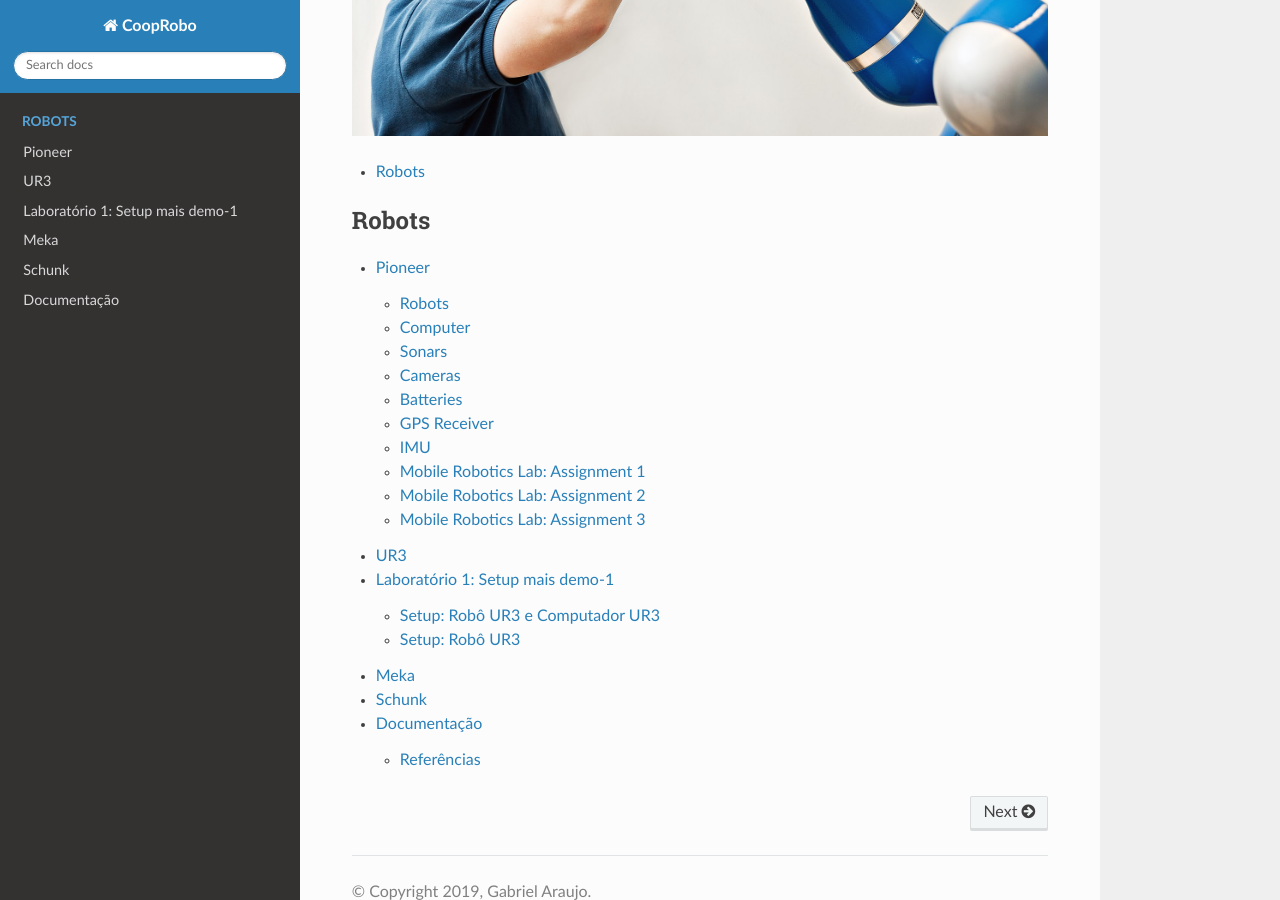
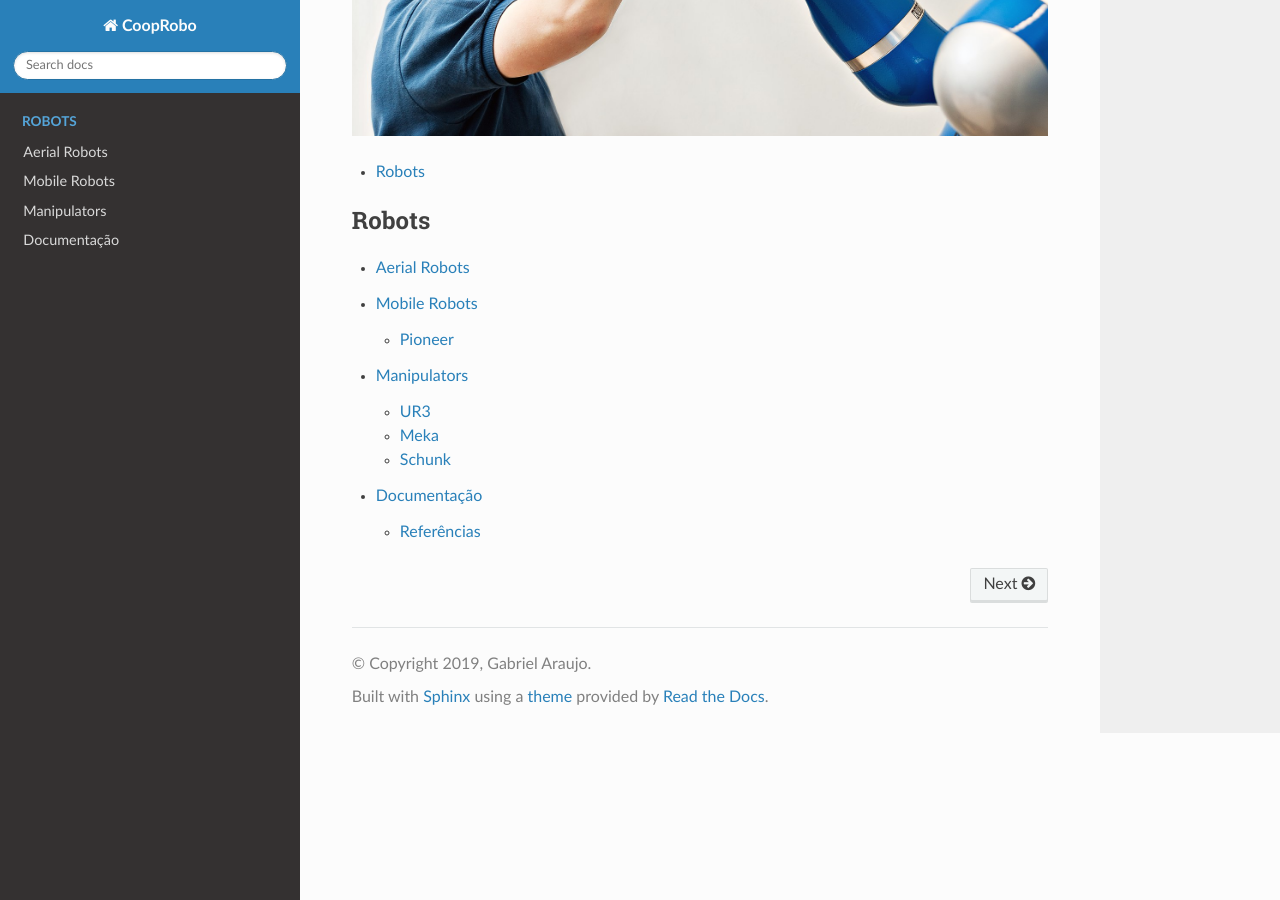
Before and after one commit to lara-unb/CoopRobo, a Sphinx documentation site: the page built from docs/source/index.rst, in a window 1280 px wide and 900 px high, scrolled down 535 px. Built offline with Sphinx 7.4.7 and the Read the Docs theme 2.0.0, drawn with Linux system fonts in a browser that asks for light colours.

Commit message:
New structure

```diff
--- /dev/null
+++ b/docs/source/aerial.rst
@@ -0,0 +1,6 @@
+Aerial Robots
+=============
+
+.. toctree::
+   :maxdepth: 2
+   :caption: Robots
--- a/docs/source/index.rst
+++ b/docs/source/index.rst
@@ -30,8 +30,7 @@ Collaborative Robotics project
    :maxdepth: 2
    :caption: Robots
 
-   pioneer
-   ur3
-   meka
-   schunk
+   aerial
+   mobile
+   manipulators
    docs-ref
--- /dev/null
+++ b/docs/source/manipulators.rst
@@ -0,0 +1,10 @@
+Manipulators
+============
+
+.. toctree::
+   :maxdepth: 2
+   :caption: Robots
+
+   ur3
+   meka
+   schunk
--- /dev/null
+++ b/docs/source/mobile.rst
@@ -0,0 +1,8 @@
+Mobile Robots
+=============
+
+.. toctree::
+   :maxdepth: 2
+   :caption: Robots
+
+   pioneer
--- a/docs/source/pioneer-hard/pioneer-computer.rst
+++ b/docs/source/pioneer/hard/pioneer-computer.rst
@@ -34,6 +34,7 @@ They are only used to power up the computer using the 24 pin ATX connector. Othe
 
 M4-ATX
 ------------
+
 The M4-ATX Power Supply is manufactured by `Minibox`_.
 
 .. It is a programmable
@@ -42,6 +43,7 @@ The M4-ATX Power Supply is manufactured by `Minibox`_.
 .. - Fits any motherboard equipped with a 20 or 24pin ATX connector.
 .. - 100% silent, fanless, no moving parts.
 .. - Operates from 6-30V, multi-chemistry batteries supported.
+
 - `M4 ATX Manual`_
 
 .. _M4 ATX Manual: https://github.com/lara-unb/amora/blob/master/pdfs/PWR-M4-ATX-manual.pdf
@@ -55,6 +57,7 @@ PSU-160-XT Specs
 .. - as
 .. - asd
 .. - as
+
 - `PSU 160 XT Manual`_
 
 .. _PSU 160 XT Manual: https://github.com/lara-unb/amora/blob/master/pdfs/WEP-160MBS-Fonte-Pico-PSU-160-12V-DC-DC-ATX-power-supply.pdf
--- a/docs/source/ur3.rst
+++ b/docs/source/ur3.rst
@@ -5,7 +5,7 @@ UR3
 .. image:: /img/ur3.jpg
 
 Laboratório 1: Setup mais demo-1
-================================
+--------------------------------
 
 Setup: Robô UR3 e Computador UR3
 ---------------------------------
@@ -13,7 +13,9 @@ Setup: Robô UR3 e Computador UR3
 Setup: Robô UR3
 ---------------
 
-Primeiro, vamos ligar o robô UR3 apertando o botão _POWER_ que é mostrado na figura 1.
+Primeiro, vamos ligar o robô UR3 apertando o botão **POWER** que é mostrado na figura 1.
 
 .. figure:: /img/power.jpeg
+    :scale: 15%
     :alt: Figura 1: Botão power
+    :align: center
```
Also changed, not shown: docs/source/pioneer.rst (+14 -10 lines), docs/source/pioneer/hard/pioneer-batteries.rst (renamed from docs/source/pioneer-hard/pioneer-batteries.rst), docs/source/pioneer/hard/pioneer-cameras.rst (renamed from docs/source/pioneer-hard/pioneer-cameras.rst), docs/source/pioneer/hard/pioneer-gps.rst (renamed from docs/source/pioneer-hard/pioneer-gps.rst), docs/source/pioneer/hard/pioneer-imu.rst (renamed from docs/source/pioneer-hard/pioneer-imu.rst), docs/source/pioneer/hard/pioneer-robots.rst (renamed from docs/source/pioneer-hard/pioneer-robots.rst), docs/source/pioneer/hard/pioneer-sonars.rst (renamed from docs/source/pioneer-hard/pioneer-sonars.rst), docs/source/pioneer/tuto/lab1.rst (renamed from docs/source/pioneer-tuto/lab1.rst), docs/source/pioneer/tuto/lab2.rst (renamed from docs/source/pioneer-tuto/lab2.rst), docs/source/pioneer/tuto/lab3.rst (renamed from docs/source/pioneer-tuto/lab3.rst).
